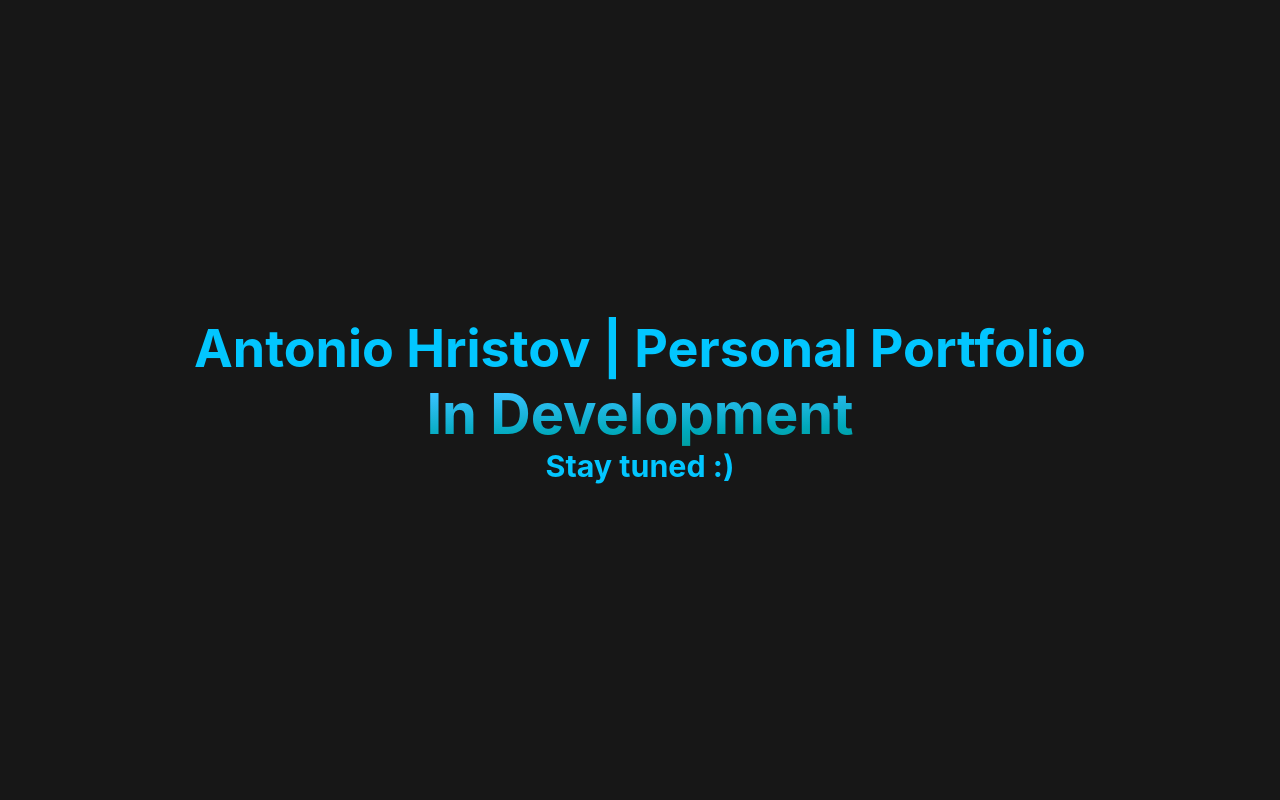
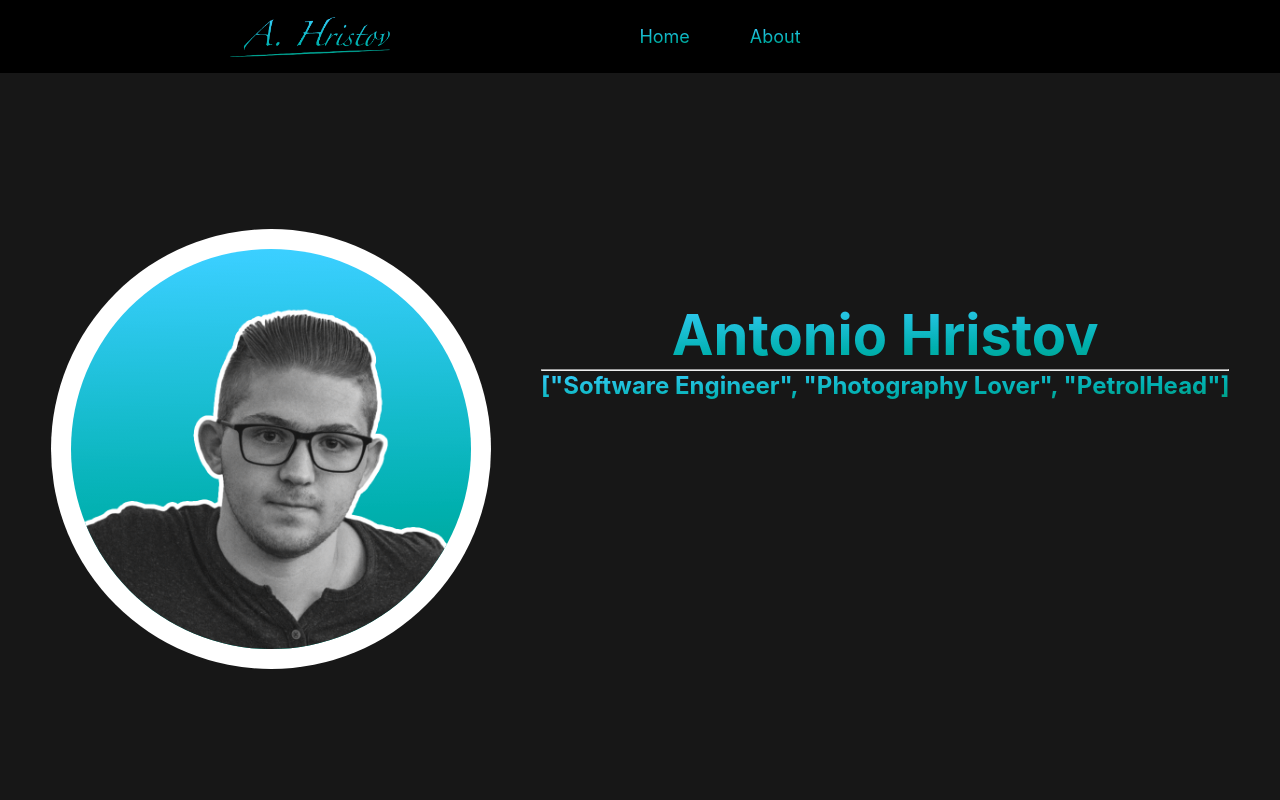
Before and after one commit to tonyhristov/tonyhristov-portfolio, a React (Create React App) app: page / in a window 1280 px wide. Shown: the top 800 px of the page. Built offline with nearby package versions, Linux system fonts and the light colour scheme.

Commit message:
feat: navbar is finished

```diff
--- a/src/App.js
+++ b/src/App.js
@@ -1,34 +1,11 @@
 import { React } from 'react';
 import './App.css';
 import styled from 'styled-components';
-import hue from './constants/hue';
 
-function App() {
-    return (
-        <div className='App'>
-            <header className='App-header'>
-                <CompanyText>Antonio Hristov | Personal Portfolio</CompanyText>
-                <AnimatedGradientText>In Development</AnimatedGradientText>
-                <BlueText tagName={'h3'}>Stay tuned :)</BlueText>
-            </header>
-        </div>
-    );
-}
+const App = (props) => <AppContainer>{props.children}</AppContainer>;
 
-const AnimatedGradientText = styled.h2`
-    color: #f35626;
-    background-image: -webkit-linear-gradient(92deg, #f35626, #feab3a);
-    -webkit-background-clip: text;
-    -webkit-text-fill-color: transparent;
-    -webkit-animation: ${hue} 10s infinite linear;
-    font-size: 7vh;
-    text-align: center;
-`;
-const CompanyText = styled.h1`
-    color: #02c6ff;
-`;
-const BlueText = styled.h3`
-    color: #02c6ff;
+const AppContainer = styled.div`
+    background-color: #171717;
 `;
 
 export default App;
--- a/src/components/navbar/index.js
+++ b/src/components/navbar/index.js
@@ -1,9 +1,8 @@
 import { useState } from 'react';
-import styles from './styles.module.css';
 import styled from 'styled-components';
+import { createGlobalStyle } from 'styled-components';
 import logo from '../../images/Logo-transparent.png';
 import hue from '../../constants/hue';
-// import NavBarLink from '../navLink';
 
 function Navbar() {
     // adding the states
@@ -20,32 +19,37 @@
     };
 
     return (
-        <Nav className={`${styles.navbar}`}>
+        <Nav>
+            <GlobalStyle />
             <GradientLogoFiller key='background-logo'>
                 <Logo src={logo} />;
             </GradientLogoFiller>
 
-            <ul className={`${styles.navMenu} ${isActive ? styles.active : ''}`}>
+            <NavMenu opened={isActive}>
                 <AnimatedGradientText onClick={removeActive}>
-                    <NavLink href='#home' className={`${styles.navLink}`}>
-                        Home
-                    </NavLink>
+                    <NavLink href='#home'>Home</NavLink>
                 </AnimatedGradientText>
                 <AnimatedGradientText onClick={removeActive}>
-                    <NavLink href='#about' className={`${styles.navLink}`}>
-                        About
-                    </NavLink>
+                    <NavLink href='#about'>About</NavLink>
                 </AnimatedGradientText>
-            </ul>
+            </NavMenu>
 
-            <div className={`${styles.hamburger} ${isActive ? styles.active : ''}`} onClick={toggleActiveClass}>
-                <Bar />
-                <Bar />
-                <Bar />
-            </div>
+            <Hamburger opened={isActive} onClick={toggleActiveClass}>
+                <Bar></Bar>
+                <Bar></Bar>
+                <Bar></Bar>
+            </Hamburger>
         </Nav>
     );
 }
+
+const GlobalStyle = createGlobalStyle`
+   * {
+    padding: 0;
+    margin: 0;
+    box-sizing: border-box;
+  }
+`;
 
 const Nav = styled.nav`
     padding: 10px 20px;
@@ -56,30 +60,6 @@
     gap: 40px;
     min-height: 70px;
     background-color: #000000;
-`;
-
-// const navMenu = styled.ul`
-//     display: flex;
-//     justify-content: space-between;
-//     align-items: center;
-//     gap: 60px;
-// `;
-
-// const Hamburger = styled.div`
-//     display: block;
-//     cursor: pointer;
-// `;
-
-const Bar = styled.span`
-    @media screen and (max-width: 780px) {
-        background-color: white;
-        width: 20px;
-        height: 3px;
-        display: block;
-        margin: 5px;
-        -webkit-transition: 0.3s ease-in-out;
-        transition: 0.3s ease-in-out;
-    }
 `;
 
 const GradientLogoFiller = styled.div`
@@ -98,14 +78,7 @@
     object-fit: fill;
 `;
 
-const NavLink = styled.a`
-    padding: 14px 16px;
-    text-decoration: none;
-
-    &:hover {
-    }
-`;
-const AnimatedGradientText = styled.h1`
+const AnimatedGradientText = styled.li`
     color: #f35626;
     background-image: -webkit-linear-gradient(92deg, #f35626, #feab3a);
     -webkit-background-clip: text;
@@ -115,4 +88,61 @@
     margin: 16px 0;
 `;
 
+const NavLink = styled.a`
+    text-decoration: none;
+    font-size: 18px;
+`;
+
+const NavMenu = styled.ul`
+    display: flex;
+    justify-content: space-between;
+    align-items: center;
+    gap: 60px;
+    list-style: none;
+
+    @media screen and (max-width: 780px) {
+        position: absolute;
+        flex-direction: column;
+        gap: 0;
+        top: 70px;
+        left: ${(props) => (props.opened ? '0' : '-100%')};
+        text-align: start;
+        width: 100%;
+        transition: 0.7s ease-in-out;
+        background-color: #000000;
+        padding: 10px;
+    }
+`;
+
+const Bar = styled.span`
+    @media screen and (max-width: 780px) {
+        background-image: -webkit-linear-gradient(92deg, #f35626, #feab3a);
+        width: 20px;
+        height: 3px;
+        display: block;
+        margin: 5px;
+        -webkit-transition: 0.3s ease-in-out;
+        -webkit-text-fill-color: transparent;
+        -webkit-animation: ${hue} 10s infinite linear;
+        transition: 0.3s ease-in-out;
+    }
+`;
+
+const Hamburger = styled.div`
+    @media screen and (max-width: 780px) {
+        display: block;
+        cursor: pointer;
+
+        ${Bar}:nth-child(1) {
+            transform: ${(props) => (props.opened ? 'translateY(8px) rotate(45deg)' : '')};
+        }
+        ${Bar}:nth-child(2) {
+            opacity: ${(props) => (props.opened ? 0 : 100)};
+        }
+        ${Bar}:nth-child(3) {
+            transform: ${(props) => (props.opened ? 'translateY(-8px) rotate(-45deg)' : '')};
+        }
+    }
+`;
+
 export default Navbar;
--- a/src/components/navbar/styles.module.css
+++ /dev/null
@@ -1,59 +0,0 @@
-* {
-    padding: 0;
-    margin: 0;
-    box-sizing: border-box;
-  }
-
-  /* ul  */
-  .navMenu {
-    display: flex;
-    justify-content: space-between;
-    align-items: center;
-    gap: 60px;
-  }
-
-  /* media queries */
-
-  @media screen and (max-width: 780px){
-
-    /* hamburger */
-    .hamburger {
-      display: block;
-      cursor: pointer;
-    }
-
-    /* adding active class to the bars  */
-    .hamburger.active .bar:nth-child(2){
-      opacity: 0;
-    }
-    .hamburger.active .bar:nth-child(1){
-      transform: translateY(8px) rotate(45deg);
-    }
-    .hamburger.active .bar:nth-child(3){
-      transform: translateY(-8px) rotate(-45deg);
-    }
-
-
-    /* navMenu */
-
-    .navMenu{
-      position: absolute;
-      flex-direction: column;
-      gap: 0;
-      top: 70px;
-      left: -100%;
-      text-align: start;
-      width: 100%;
-      transition: 0.7s ease-in-out;
-      background-color: aliceblue;
-      padding: 10px;
-    }
-
-    .navMenu.active{
-      left: 0;
-    }
-
-    .navMenu li {
-      margin: 16px 0;
-    }
-  }
```
Also changed, not shown: src/components/navbar/Navbar.module.css (deleted, +0 -101 lines).
